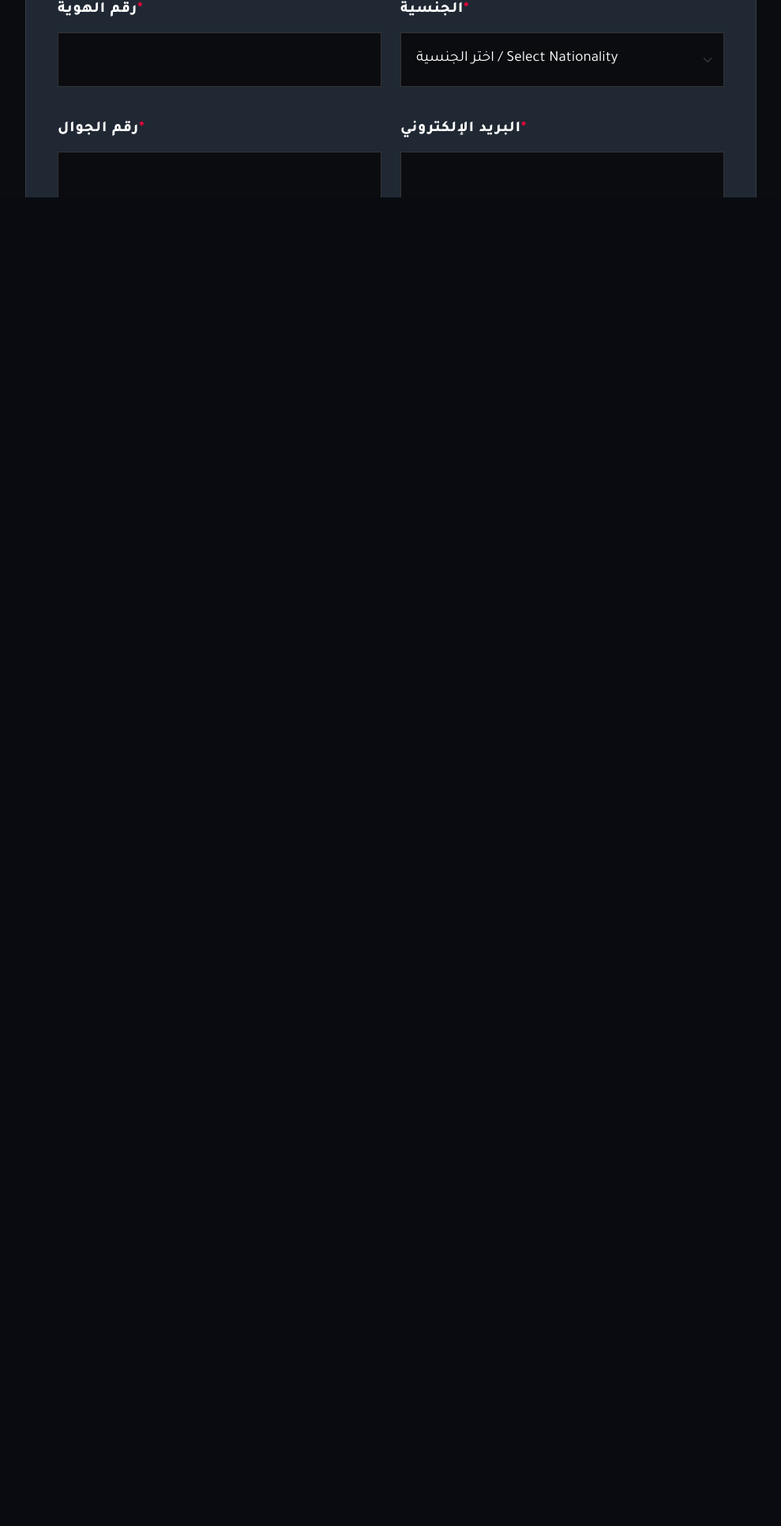
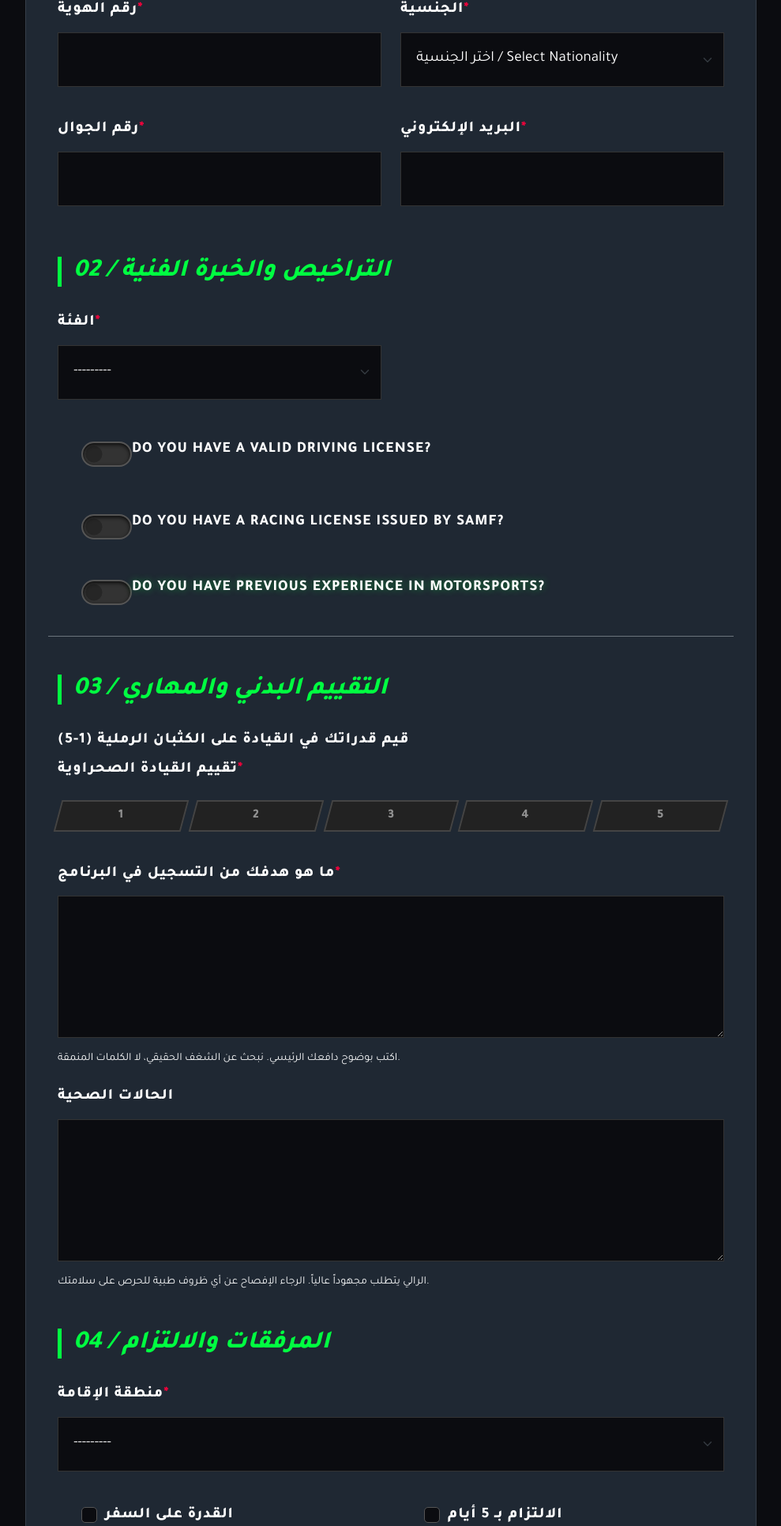
Before and after one commit to Hassan-Alhaji/dakar-registration, a Django app: page /en/register/ in a window 1280 px wide. Shown: the part 550-2482 px from the top of the page at 79% size, without its empty margins (145-1134 px from the left). Before the commit the page ends 800 px from the top, so only its background shows below. Run offline with Django 4.2, Linux system fonts and the light colour scheme; the visitor is signed in with stand-in values (Sample User, id 1); data that the repository does not hold is empty; some libraries are stand-ins or nearby versions; some web fonts are replaced.

Commit message:
Fix footer overlap by removing height: 100% and setting flex-shrink: 0

```diff
--- a/templates/base.html
+++ b/templates/base.html
@@ -41,7 +41,6 @@
             overflow-x: hidden;
             max-width: 100vw;
             position: relative;
-            height: 100%;
         }
 
         body {
@@ -55,7 +54,7 @@
         }
 
         main {
-            flex: 1;
+            flex: 1 0 auto;
             display: flex;
             flex-direction: column;
         }
@@ -296,6 +295,7 @@
             margin-top: auto;
             position: relative;
             z-index: 10;
+            flex-shrink: 0;
         }
 
         /* Scrollbar */
```
